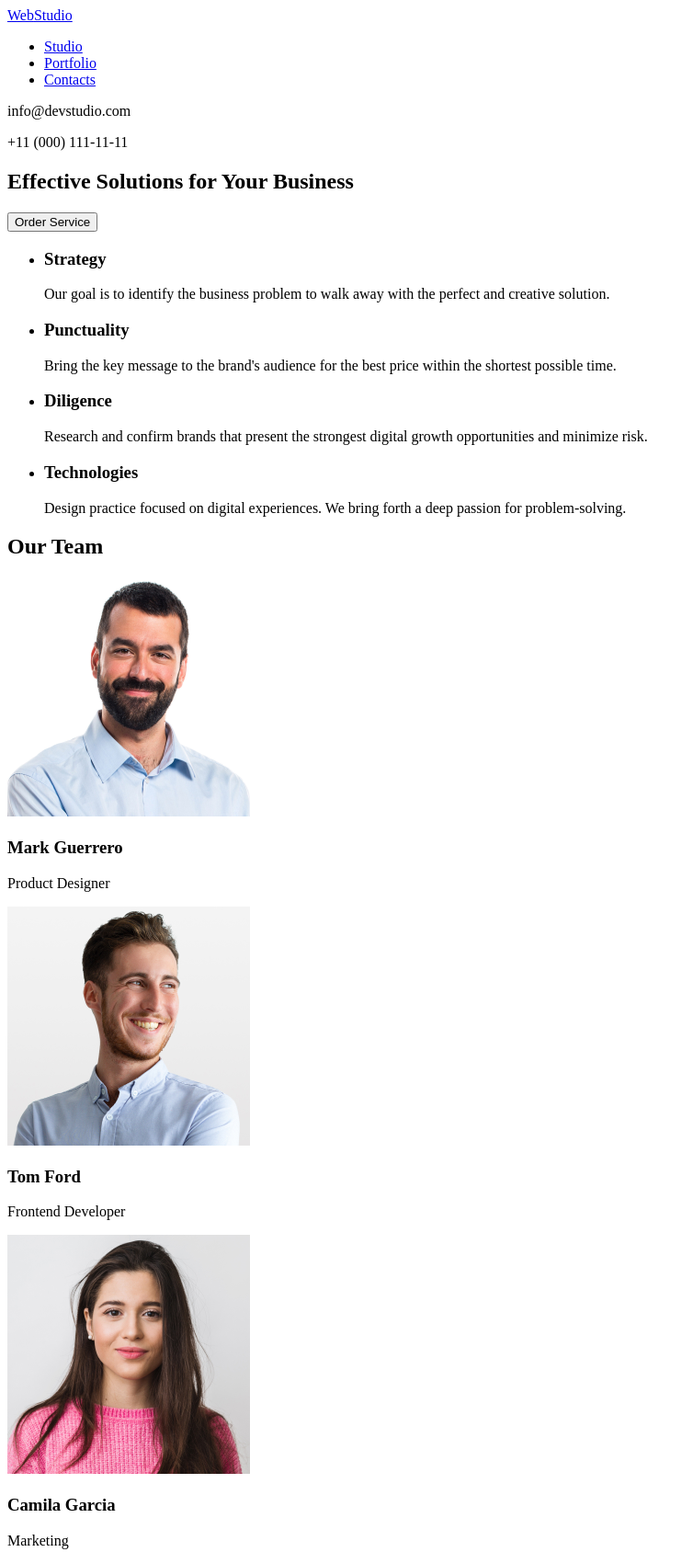
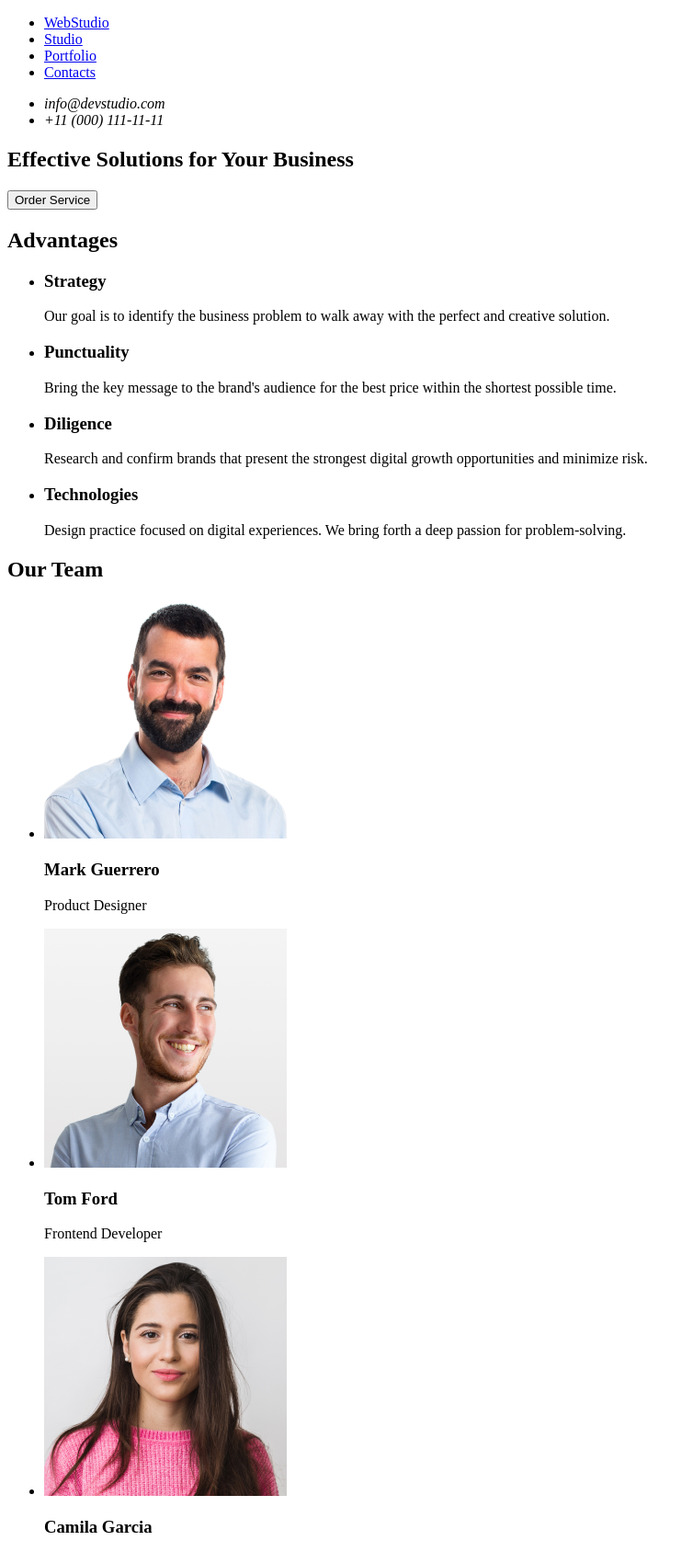
Before and after one commit to olenkachovgun/goit-markup-hw-01, a plain HTML site: page index.html in a window 1280 px wide. Shown: the top 1688 px of the page at 92% size, without its empty margins (0-754 px from the left). Drawn offline with Linux system fonts and the light colour scheme.

Commit message:
update index.html

```diff
--- a/index.html
+++ b/index.html
@@ -7,16 +7,20 @@
   </head>
   <body>
     <header>
-      <a href="index.html"><span>Web</span><span>Studio</span> </a>
-      <nav>
+      <nav></nav>
         <ul>
+          <li>
+            <a href="./index.html">WebStudio </a>
+          </li>
           <li><a href="#">Studio</a></li>
           <li><a href="#">Portfolio</a></li>
           <li><a href="#">Contacts</a></li>
         </ul>
       </nav>
-      <p>info@devstudio.com</p>
-      <p>+11 (000) 111-11-11</p>
+     <address><ul><li><a href="mailto:info@devstudio.com"></a>info@devstudio.com</li>
+     <li><a href="tel:+110001111111"></a>+11 (000) 111-11-11</li></ul>
+     </address>
+
     </header>
     <main>
       <section class="main-header">
@@ -24,6 +28,7 @@
         <button type="button">Order Service</button>
       </section>
       <section class="Advantages">
+        <h2>Advantages</h2>
         <ul>
           <li>
             <h3>Strategy</h3>
@@ -57,34 +62,26 @@
       </section>
       <section class="team">
         <h2>Our Team</h2>
-        <div>
-          <img src="images/img-3.jpg" alt="Product Designer foto" width="264" />
+        <ul><li><img src="images/img-3.jpg" alt="Product Designer foto" width="264" />
           <h3>Mark Guerrero</h3>
-          <p>Product Designer</p>
-        </div>
-        <div>
-          <img
+          <p>Product Designer</p></li>
+        <li><img
             src="images/img-2.jpg"
             alt="Frontend Developer foto"
             width="264"
           />
           <h3>Tom Ford</h3>
-          <p>Frontend Developer</p>
-        </div>
-        <div>
-          <img src="images/img-1.jpg" alt="Marketing foto" width="264" />
+          <p>Frontend Developer</p></li>
+        <li><img src="images/img-1.jpg" alt="Marketing foto" width="264" />
           <h3>Camila Garcia</h3>
-          <p>Marketing</p>
-        </div>
-        <div>
-          <img src="images/img.jpg" alt="UI Designer foto" width="264" />
+          <p>Marketing</p></li>
+        <li><img src="images/img.jpg" alt="UI Designer foto" width="264" />
           <h3>Daniel Wilson</h3>
-          <p>UI Designer</p>
-        </div>
+          <p>UI Designer</p></li></ul>
       </section>
     </main>
     <footer>
-      <a href="index.html"><span>Web</span><span>Studio</span> </a>
+      <a href="./index.html">WebStudio</a>
       <p>
         Increase the flow of customers and sales for your business with digital
         marketing & growth solutions.
```
